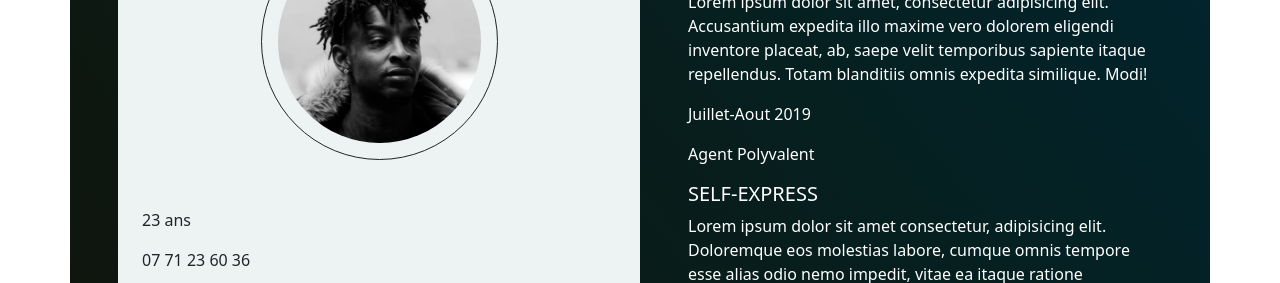
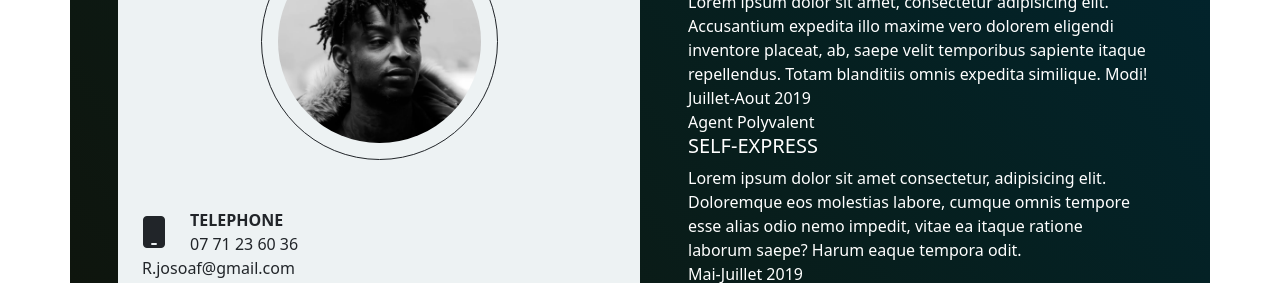
Before and after one commit to RJosoa/TP, a plain HTML site: page index.html in a window 1280 px wide. Shown: the part 197-480 px from the top of the page. Drawn offline with nearby package versions, Linux system fonts and the light colour scheme.

Commit message:
retirrage des margin et padding des p

```diff
--- a/index.html
+++ b/index.html
@@ -19,8 +19,12 @@
                 <div class="img d-flex justify-content-center my-5">
                     <img class="imgProfile rounded-circle w-50 border border-dark border-1 p-3" src="images/21-Savage.png" alt="">
                 </div>
-                <p class="age">23 ans</p>
-                <p class="telephone">07 71 23 60 36</p>
+                <div class="telephone d-flex align-items-center gap-4">
+                    <i class="fa-solid fa-mobile fa-2xl"></i>
+                    <p class="">
+                        <strong>TELEPHONE</strong><br>07 71 23 60 36
+                    </p>
+                </div>
                 <p class="email">R.josoaf@gmail.com</p>
                 <p class="adresse">14 rue de la fontaine bourbon</p>
             </div>
--- a/style.css
+++ b/style.css
@@ -16,3 +16,8 @@ height: 100vh;
 .droite {
     color: white;
 }
+
+p{
+    margin: 0 !important;
+    padding: 0 !important;
+}
```
